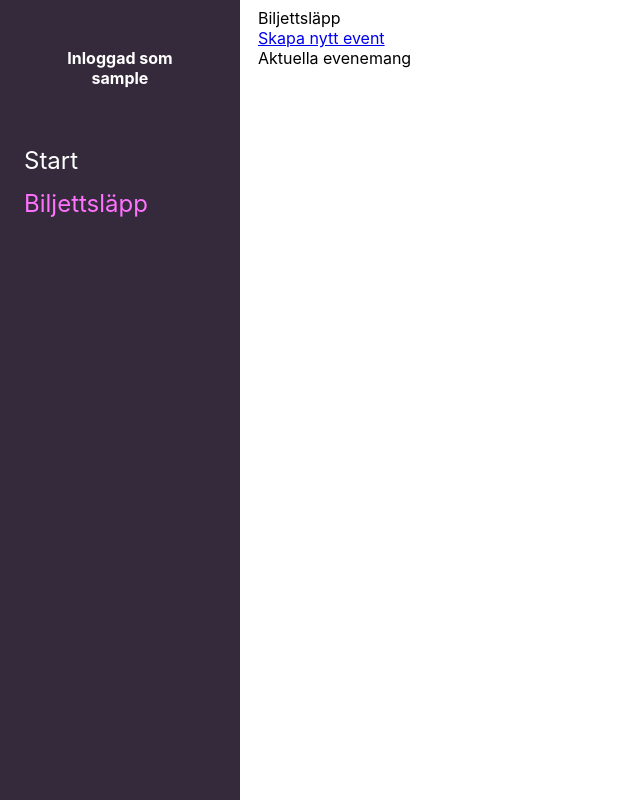
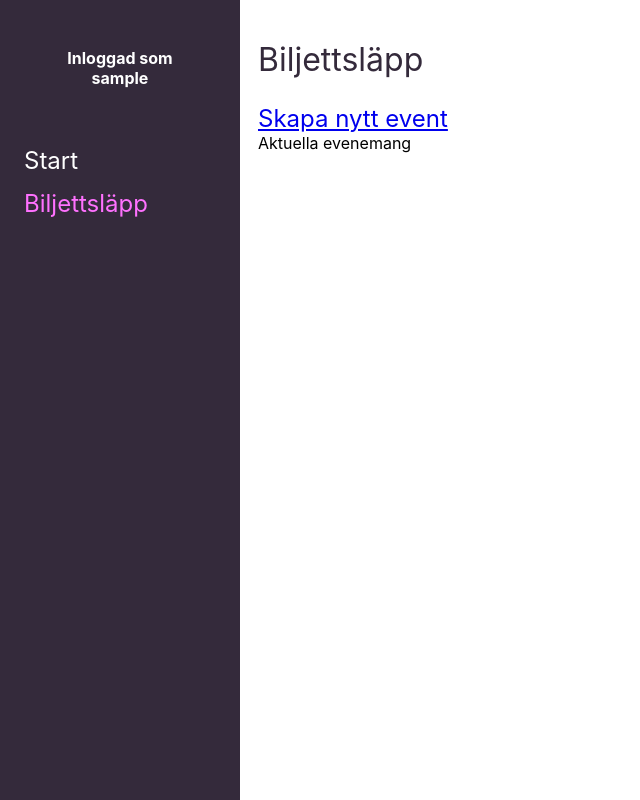
Before and after one commit to UTNkar/TD-app-admin-interface, a Django app: page /ticket-system/ in a window 1280 px wide. Shown: the whole page, without its empty margins (0-640 px from the left). Run offline with Django 3.2, Linux system fonts and the light colour scheme; the visitor is signed in with stand-in values (Sample User, id 1); data that the repository does not hold is empty; some web fonts are replaced.

Commit message:
small fix

```diff
--- a/adminInterface/adminInterface/templates/base.html
+++ b/adminInterface/adminInterface/templates/base.html
@@ -1,5 +1,4 @@
-{% load navbar_tags %}
-{% if msg %}
+{% load navbar_tags %} {% if msg %}
 <script>
     alert('{{msg}}')
 </script>
@@ -11,7 +10,9 @@
 
 <body>
 
-    {% navigation_bar %}
+    <div id="nav-bar">
+        {% navigation_bar %}
+    </div>
 
     <div class="main">
         {% block content%}{% endblock %}
--- a/adminInterface/adminInterface/templates/header.html
+++ b/adminInterface/adminInterface/templates/header.html
@@ -2,6 +2,8 @@
 
 <link rel="stylesheet" type="text/css" href="{% static 'css/common.css' %}">
 <link rel="stylesheet" type="text/css" href="{% static 'css/navigation-bar.css' %}">
+<link rel="stylesheet" type="text/css" href="{% static 'css/ticket-system.css' %}">
+<link rel="stylesheet" type="text/css" href="{% static 'css/create_event.css' %}">
 
 
 <head>
```
